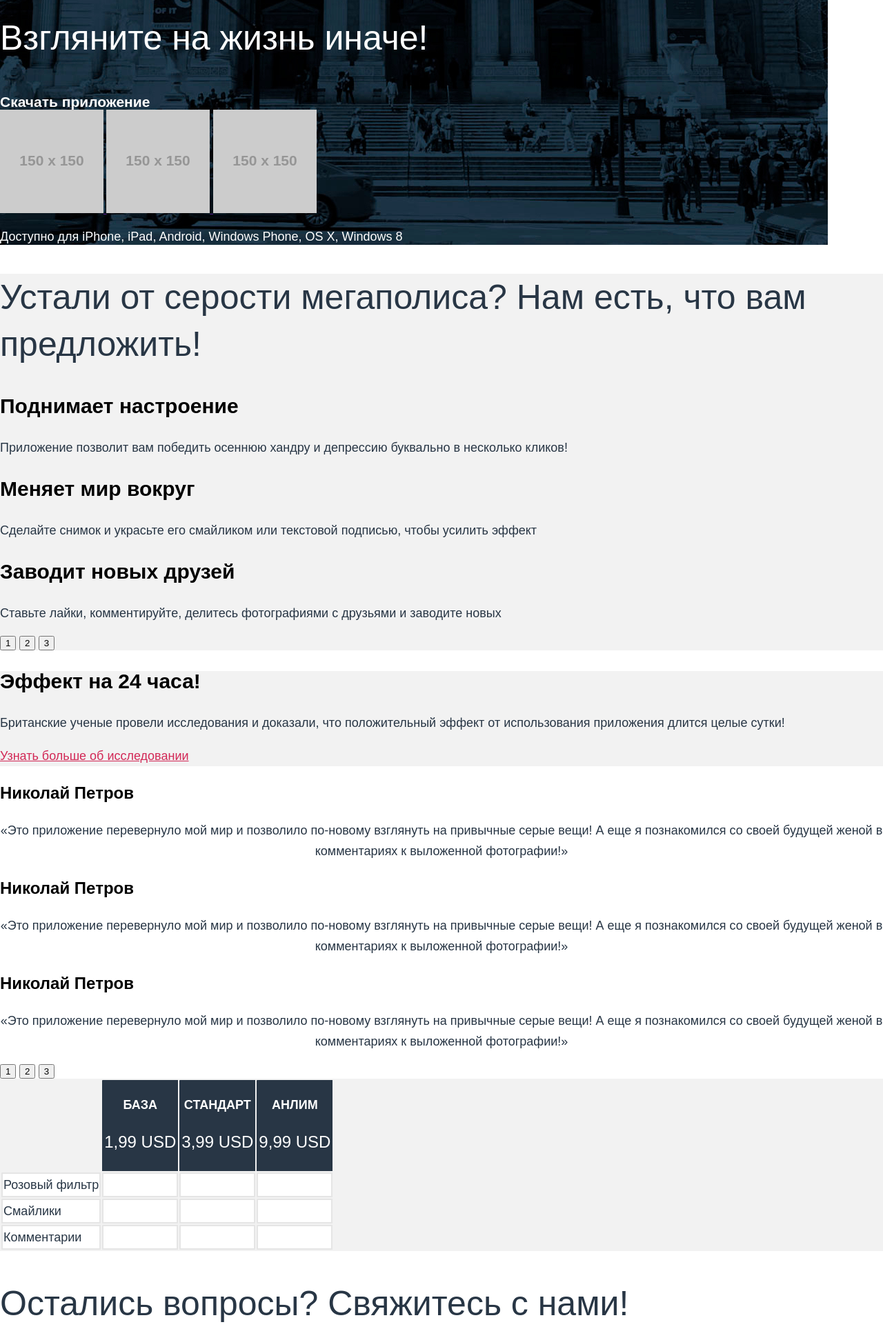
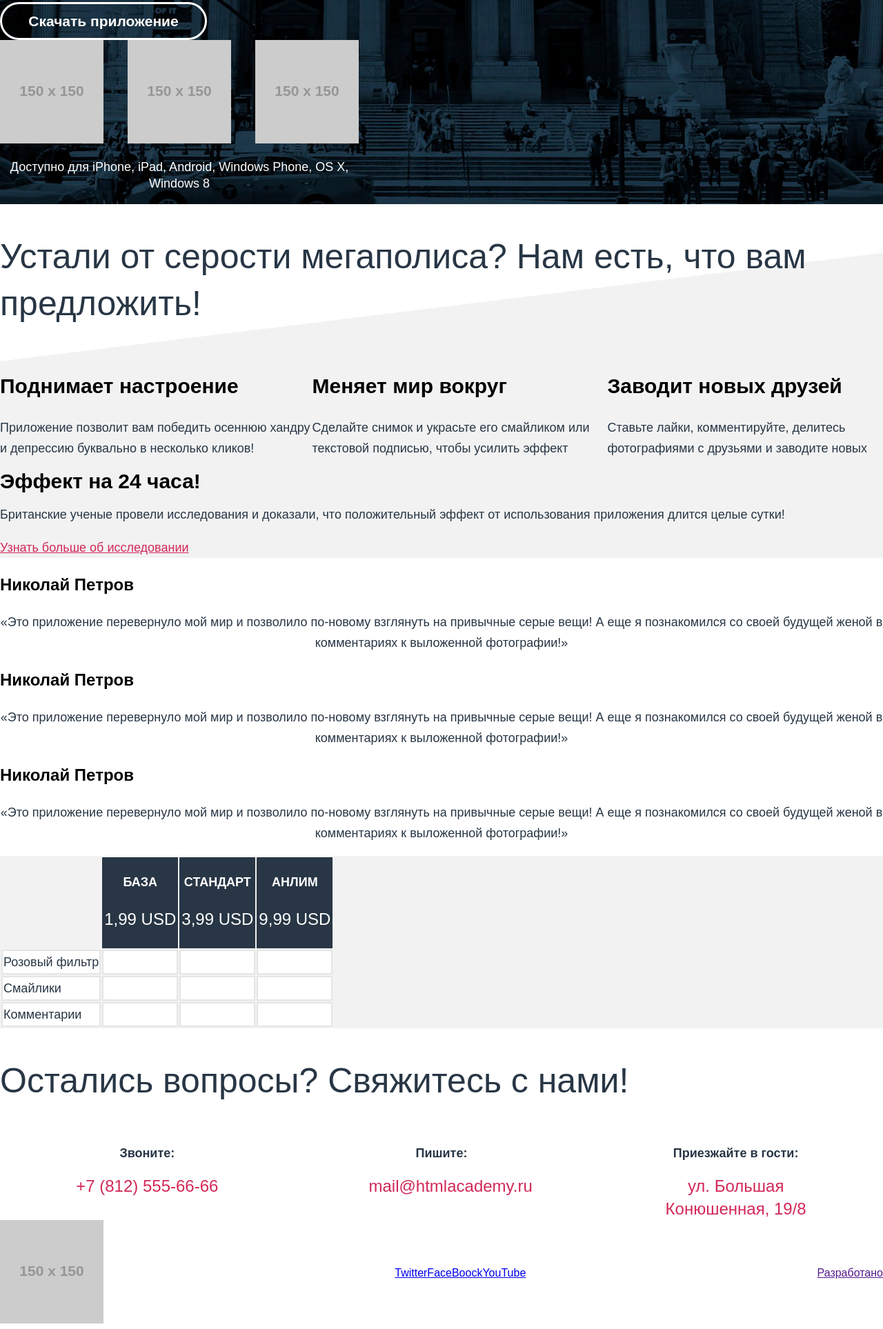
Before and after one commit to Donny-squirtle/913919-pink-21, a website: page source/index.html in a window 1280 px wide. Shown: the part 275-2202 px from the top of the page at 69% size. Drawn offline with nearby package versions, Linux system fonts and the light colour scheme; files that its build step writes are made by us from their sources; placeholder pictures from the web are drawn by us.

Commit message:
Адаптивная сетка для главной страницы

```diff
--- a/source/index.html
+++ b/source/index.html
@@ -61,11 +61,12 @@
     <h1 class="visually-hidden">Pink</h1>
     <section class="app-advantages">
       <div class="app-advantages__container">
+        <h2 class="page-title">
+          Устали от серости мегаполиса? Нам есть, что вам предложить!
+        </h2>
         <h2 class="visually-hidden">Приемущеста приложения</h2>
         <div class="main-advantages">
-          <h2 class="page-title">
-            Устали от серости мегаполиса? Нам есть, что вам предложить!
-          </h2>
+
           <ul class="main-advantages__list advantages-list">
             <li class="advantages-list__item">
               <!-- <img src="https://via.placeholder.com/150x150" alt="Поднимает настроение"> -->
@@ -98,11 +99,6 @@
               </p>
             </li>
           </ul>
-          <div class="page-button">
-            <button class="page-button__item" type="button">1</button>
-            <button class="page-button__item" type="button">2</button>
-            <button class="page-button__item" type="button">3</button>
-          </div>
         </div>
       </div>
     </section>
@@ -151,9 +147,9 @@
           </li>
         </ul>
         <div class="page-button">
-          <button class="page-button__item" type="button">1</button>
-          <button class="page-button__item" type="button">2</button>
-          <button class="page-button__item" type="button">3</button>
+          <button class="page-button__item" type="button"></button>
+          <button class="page-button__item" type="button"></button>
+          <button class="page-button__item" type="button"></button>
         </div>
       </div>
     </section>
--- a/source/sass/blocks/advantages-list.scss
+++ b/source/sass/blocks/advantages-list.scss
@@ -1,5 +1,10 @@
 .advantages-list {
   @include reset-list;
+  display: flex;
+
+  @media (max-width: $desktop-width) {
+    flex-direction: column;
+  }
 
   .advantages-list__item-text-title {
     font-weight: bold;
--- a/source/sass/blocks/app-advantages.scss
+++ b/source/sass/blocks/app-advantages.scss
@@ -1,3 +1,5 @@
 .app-advantages {
-  background-color: #f2f2f2;
+  background: #ffffff;
+  background: linear-gradient(173deg, #ffffff 37%, #f2f2f2 24%);
+  filter: progid:dximagetransform.microsoft.gradient(startColorstr="#ffffff", endColorstr="#f2f2f2", GradientType=1);
 }
--- a/source/sass/blocks/app-download.scss
+++ b/source/sass/blocks/app-download.scss
@@ -5,4 +5,13 @@
     line-height: 68px;
     color: #ffffff;
   }
+
+  .app-download__info {
+    width: 300px;
+
+    @media (max-width: $mobile-width) {
+      background-color: #1d2631;
+      height: 271px;
+    }
+  }
 }
--- a/source/sass/blocks/button.scss
+++ b/source/sass/blocks/button.scss
@@ -1,9 +1,21 @@
 .button {
-  &--app-download-link {
-    color: #ffffff;
-    text-decoration: none;
-    font-weight: bold;
-    font-size: 21px;
-    line-height: 18px;
+  text-decoration: none;
+}
+
+.button--app-download-link {
+  display: flex;
+  align-items: center;
+  justify-content: center;
+  width: 300px;
+  height: 55px;
+  color: #ffffff;
+  font-weight: bold;
+  font-size: 21px;
+  line-height: 18px;
+  border: 3px solid #ffffff;
+  border-radius: 29px;
+
+  @media (max-width: $mobile-width) {
+    width: 280px;
   }
 }
--- a/source/sass/blocks/else-advantages.scss
+++ b/source/sass/blocks/else-advantages.scss
@@ -1,11 +1,20 @@
 .else-advantages {
   background-color: #f2f2f2;
+
+  @media (max-width: $tablet-width) {
+    background-color: #ffffff;
+  }
+
+  @media (max-width: $mobile-width) {
+    display: none;
+  }
 
   .else-advantages__text-title {
     font-weight: bold;
     font-size: 30px;
     line-height: 30px;
     color: #000000;
+    margin: 0;
   }
 
   .else-advantages__text-main {
--- a/source/sass/blocks/main-navigation.scss
+++ b/source/sass/blocks/main-navigation.scss
@@ -1,3 +1,17 @@
 .main-navigation {
   background-color: rgba(#000000, 0.3%);
+  height: 110px;
+  display: flex;
+  justify-content: space-around;
+  align-items: center;
 }
+
+.main-navigation__toggle {
+  width: 50px;
+  height: 24px;
+  background-color: #ffffff;
+
+  @media (min-width: $tablet-width) {
+    display: none;
+  }
+}
--- a/source/sass/blocks/our-contacts.scss
+++ b/source/sass/blocks/our-contacts.scss
@@ -1,5 +1,19 @@
 .our-contacts {
-  padding: 0;
-  margin: 0;
-  text-decoration: none;
+  @include reset-list;
+  display: flex;
+  justify-content: space-around;
+
+  @media (max-width: $tablet-width) {
+    flex-wrap: wrap;
+    justify-content: space-around;
+  }
+
+  @media (max-width: $mobile-width) {
+    flex-direction: column;
+  }
+
+  .our-contacts__item {
+    width: 211px;
+    text-align: center;
+  }
 }
--- a/source/sass/blocks/our-platform.scss
+++ b/source/sass/blocks/our-platform.scss
@@ -1,8 +1,15 @@
 .our-platform {
+  display: grid;
+  grid-template-columns: repeat(3, 1fr);
+  grid-column-gap: 35px;
+
   .our-platform__text {
     font-weight: 300;
     font-size: 18px;
     line-height: 24px;
     color: #ffffff;
+    grid-row: 2;
+    grid-column: 1/4;
+    text-align: center;
   }
 }
--- /dev/null
+++ b/source/sass/blocks/page-button.scss
@@ -0,0 +1,12 @@
+.page-button {
+  .page-button__item {
+    width: 6px;
+    height: 6px;
+    background: #283645;
+    opacity: 0.3;
+  }
+
+  @media (min-width: $desktop-width) {
+    display: none;
+  }
+}
--- /dev/null
+++ b/source/sass/blocks/page-footer.scss
@@ -0,0 +1,13 @@
+.page-footer {
+  .page-footer__container {
+    display: flex;
+    flex-direction: column;
+    justify-content: center;
+    align-items: center;
+
+    @media (min-width: $mobile-width) {
+      flex-direction: row;
+      justify-content: space-between;
+    }
+  }
+}
--- a/source/sass/blocks/page-header.scss
+++ b/source/sass/blocks/page-header.scss
@@ -1,4 +1,3 @@
 .page-header {
   background-image: url("../../img/page-header/back-desktop.jpg");
-  background-repeat: no-repeat;
 }
--- a/source/sass/blocks/site-list.scss
+++ b/source/sass/blocks/site-list.scss
@@ -1,9 +1,18 @@
 .site-list {
-  .site-list__item-text {
-    font-weight: normal;
-    font-size: 18px;
-    line-height: 18px;
-    color: #ffffff;
-    text-decoration: none;
+  @include reset-list;
+  display: flex;
+  width: 620px;
+  justify-content: space-between;
+
+  @media (max-width: $tablet-width) {
+    display: none;
   }
 }
+
+.site-list__item-text {
+  font-weight: normal;
+  font-size: 18px;
+  line-height: 18px;
+  color: #ffffff;
+  text-decoration: none;
+}
--- a/source/sass/blocks/socials-list.scss
+++ b/source/sass/blocks/socials-list.scss
@@ -1,3 +1,8 @@
 .socials-list {
   @include reset-list;
+
+  @media (min-width: $mobile-width) {
+    display: flex;
+    justify-content: space-between;
+  }
 }
--- a/source/sass/style.scss
+++ b/source/sass/style.scss
@@ -16,7 +16,7 @@
 @import "blocks/our-contacts-text.scss";
 @import "blocks/our-contacts.scss";
 //@import "blocks/page-button.scss";
-//@import "blocks/page-footer.scss";
+@import "blocks/page-footer.scss";
 @import "blocks/page-header.scss";
 //@import "blocks/page-main.scss";
 @import "blocks/page-title.scss";
@@ -34,3 +34,4 @@
 @import "blocks/user-photos.scss";
 @import "blocks/users-feedback.scss";
 @import "blocks/photo-editor.scss";
+@import "blocks/page-button.scss";
```
